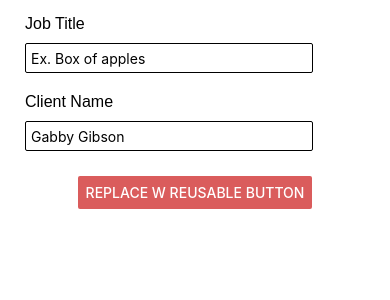
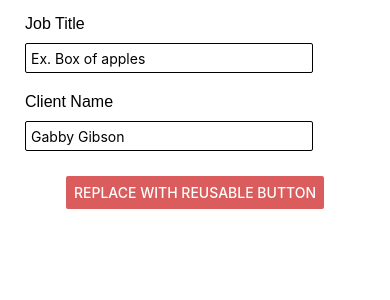
Before and after one commit to TritonSE/LAK-Goods-Transport-Application, a React Native app in the folder LAKMobile/: screen / in a window 390 px wide. Shown: the top 300 px of the page. Built offline with nearby package versions, Linux system fonts and the light colour scheme.

Commit message:
testing if you can see changes

```diff
--- a/LAKMobile/src/screens/AddJob.tsx
+++ b/LAKMobile/src/screens/AddJob.tsx
@@ -24,7 +24,7 @@ export default function AddJob() {
       <View style = {styles.center}>
         <View style = {styles.postJobButton}>
         <Button
-            title = "replace w reusable button"
+            title = "replace with reusable button"
             onPress={addJob}
             color = "#DA5C5C"
             >
```
